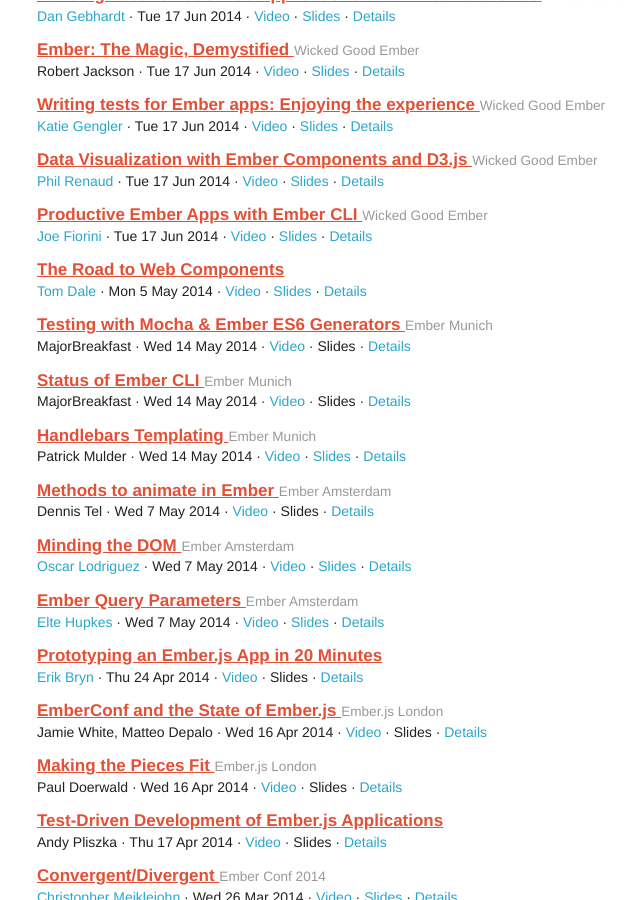
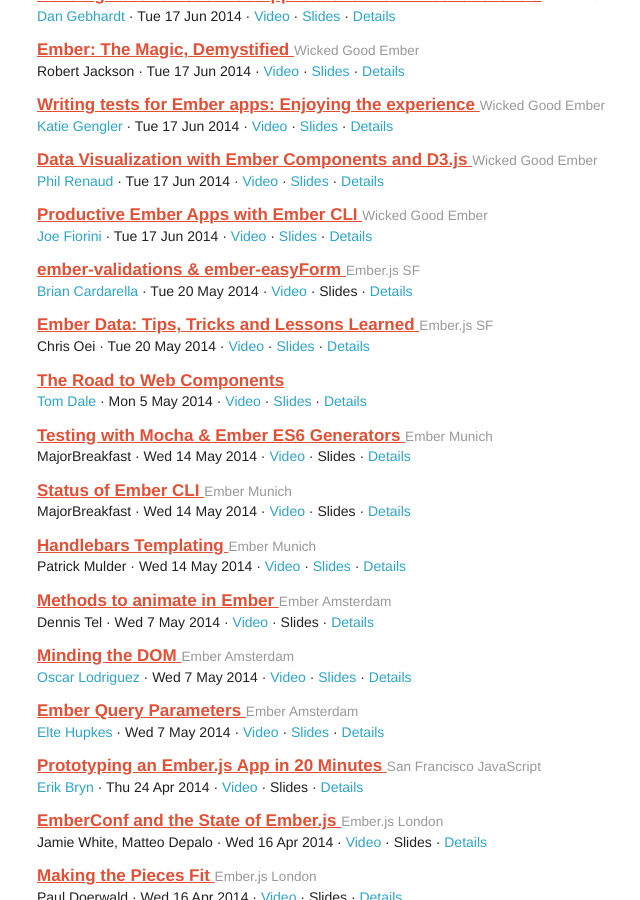
Before and after one commit to emberwatch/emberwatch, a Jekyll site: the page built from index.html, in a window 1280 px wide and 900 px high, scrolled down 594 px. Shown: the whole window, without its empty margins (103-743 px from the left). Built offline with Jekyll 4.4.1, drawn with Linux system fonts in a browser that asks for light colours; comment, search, counter and statistics services are not loaded; some of the changed text lies outside the part shown.

Commit message:
Ember SF May

```diff
--- a/_data/events.yml
+++ b/_data/events.yml
@@ -40,3 +40,6 @@
   id: 19
   date: '2014-06-17'
   site: http://wickedgoodember.com/
+- name: San Francisco JavaScript
+  id: 20
+  site: http://www.meetup.com/jsmeetup/
--- a/_data/talks.yml
+++ b/_data/talks.yml
@@ -124,6 +124,26 @@
   slides: https://speakerdeck.com/joefiorini/building-native-web-apps
   id:
   event_id: 19
+- title: "ember-validations & ember-easyForm"
+  date: "2014-05-20"
+  author_ids:
+  - 29
+  videos:
+  - https://www.youtube.com/watch?v=QtqgqabNkPM
+  url: http://www.meetup.com/Ember-SF/events/164898192/
+  event_id: 6
+  id:
+- title: "Ember Data"
+  subtitle: "Tips, Tricks and Lessons Learned"
+  date: "2014-05-20"
+  author_ids:
+  - 143
+  event_id: 6
+  slides: https://twitter.com/ChrisOei/status/468934043636338688
+  videos:
+  - https://www.youtube.com/watch?v=HL2bMjndviE
+  url: http://www.meetup.com/Ember-SF/events/164898192/
+  id:
 - title: "The Road to Web Components"
   date: "2014-05-05"
   author_ids:
@@ -198,6 +218,7 @@
   - https://www.youtube.com/watch?v=Hm8XsgKT0Qw
   url: "https://www.youtube.com/watch?v=Hm8XsgKT0Qw"
   id: 184
+  event_id: 20
 - title: "EmberConf and the State of Ember.js"
   date: '2014-04-16'
   event_id: 13
@@ -404,6 +425,16 @@
   - https://www.youtube.com/watch?v=XlWcj41D-So
   url: "https://www.youtube.com/watch?v=XlWcj41D-So"
   id: 163
+- title: "From Legacy to MVC"
+  subtitle: "Moving a traditional Rails/jQuery App to Ember.js"
+  date: '2014-03-13'
+  author_ids:
+  - 142
+  videos:
+  - https://www.youtube.com/watch?v=zc-SutFOK-o
+  url: http://www.meetup.com/jsmeetup/events/165987082/
+  event_id: 20
+  id:
 - title: "In Defense of Frameworks"
   date: '2014-03-13'
   author_ids:
```
Also changed, not shown: _data/people.yml (+8 -0 lines).
